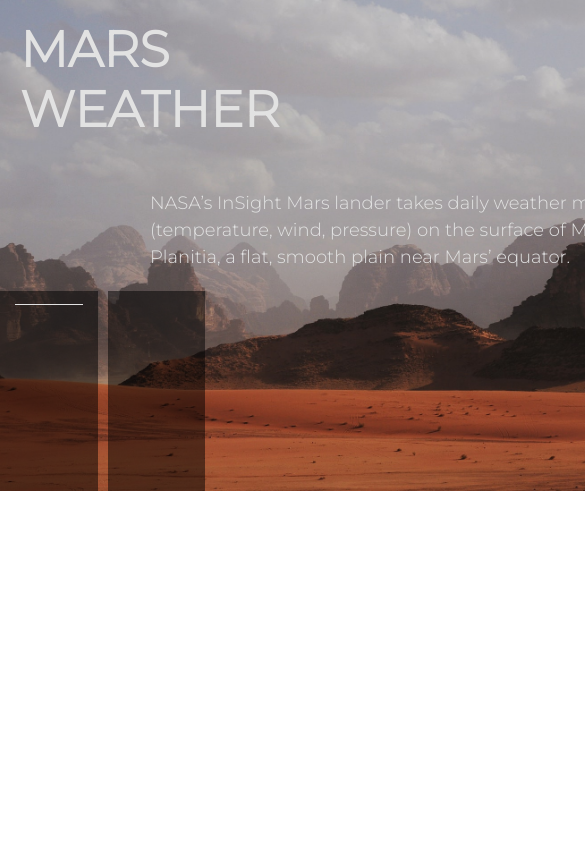
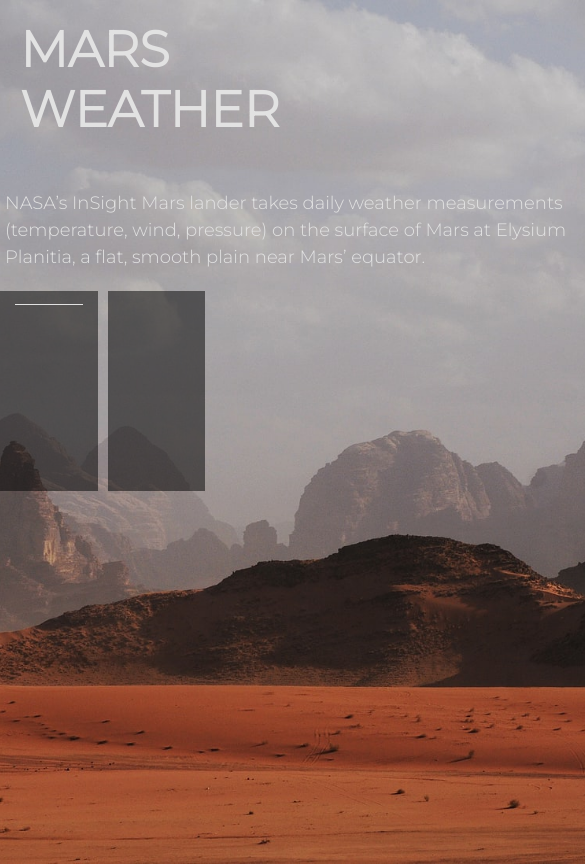
Before and after one commit to Tristanoshier/apiProject, a plain HTML site: page public/index.html in a window 390 px wide. Shown: the top 864 px of the page, 585 px wide, since content can reach past the window. Drawn offline with nearby package versions, Linux system fonts and the light colour scheme; no server answers.

Commit message:
responsive for mobile

```diff
--- a/style.css
+++ b/public/style.css
@@ -2,8 +2,7 @@
 
 body {
     margin: 0;
-    background: url(../apiProject/assets/mars.jpeg);
-    background-size: cover;
+    background: url(./assets/mars.jpeg);
     background-position: 25% 25%;
     background-repeat: no-repeat;
     font-family: 'Montserrat', sans-serif;
@@ -31,7 +30,6 @@ body {
     width: 250px;
     height: 200px;
     margin-right: 10px;
-
 }
 
 #avg-temp-fahrenheit {
@@ -68,3 +66,34 @@ body {
 #current-date {
     text-align: center;
 }
+
+
+@media (max-width: 576px) {
+    body {
+        background: url(./assets/mars.jpeg) bottom;
+        background-size: cover;
+        background-repeat: no-repeat;
+        height: 100vh;
+    }
+
+    .heading {
+        display: flex;
+        justify-content: center;
+    }
+
+    .info {
+        margin-left: 5px;
+    }
+    #avg-temp-fahrenheit {
+        font-size: 19px;
+    }
+
+    #max-temp-fahrenheit {
+        font-size: 16px;
+    }
+
+    #min-temp-fahrenheit {
+        font-size: 16px;
+    }
+
+}
```
Also changed, not shown: firebase.json (added), public/assets/mars.jpeg (renamed from assets/mars.jpeg), public/index.html (renamed from index.html), public/mars.js (renamed from mars.js), 3 other files.
